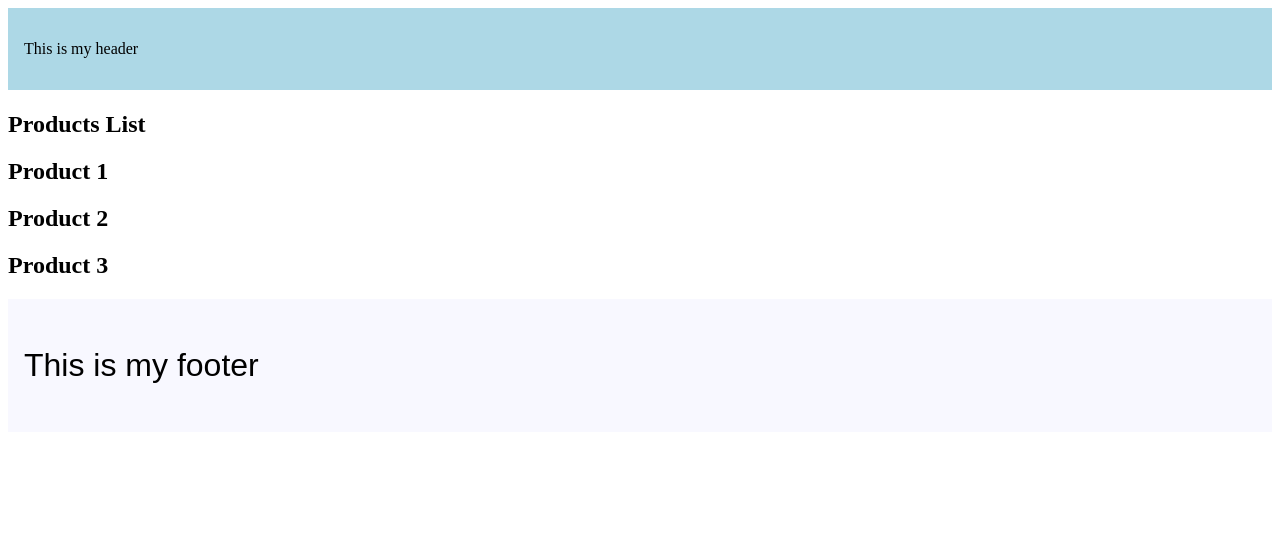
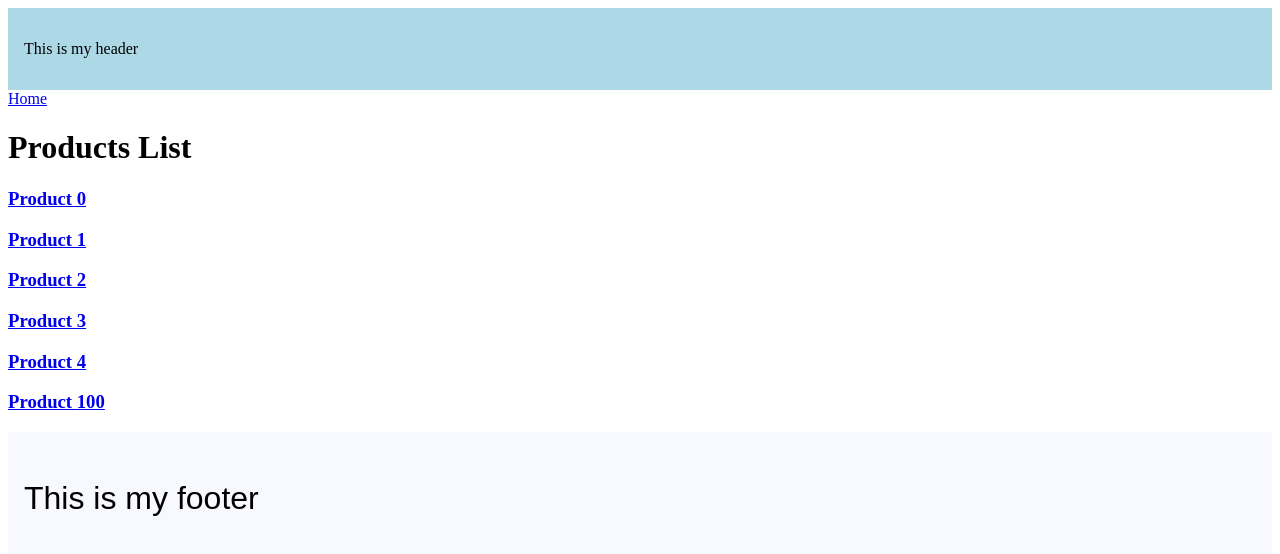
Before and after one commit to Shubhodeep100/NEXTjs-Practice, a Next.js app: page /products in a window 1280 px wide. Shown: the top 554 px of the page. Built offline with nearby package versions, Linux system fonts and the light colour scheme.

Commit message:
LinkComponentNavigation

```diff
--- a/src/app/blog/page.tsx
+++ b/src/app/blog/page.tsx
@@ -1,3 +1,3 @@
 export default function Blog(){
-    return <h1>This is my Blog</h1>
+    return <h1>This is my Blog page, you need to signup</h1>
 }
--- a/src/app/products/page.tsx
+++ b/src/app/products/page.tsx
@@ -1,11 +1,18 @@
+import Link from "next/link"
+
 export default function ProductList() {
+    const productId = 100
     return (
         <>
-            <h1></h1>
-            <h2>Products List</h2>
-            <h2>Product 1</h2>
-            <h2>Product 2</h2>
-            <h2>Product 3</h2>
+            <Link href="/">Home</Link>
+            <h1>Products List</h1>
+            <h3><Link href="products/0">Product 0</Link></h3>
+            <h3><Link href="products/1">Product 1</Link></h3>
+            <h3><Link href="products/2">Product 2</Link></h3>
+            <h3><Link href="products/3">Product 3</Link></h3>
+            <h3><Link href="products/4" replace>Product 4</Link></h3>
+            <h3><Link href={`products/${productId}`}>Product {productId}</Link></h3>
+
         </>
     )
 }
```
Also changed, not shown: src/app/page.tsx (+11 -2 lines), src/app/products/[productId]/page.tsx (line endings or trailing spaces).
